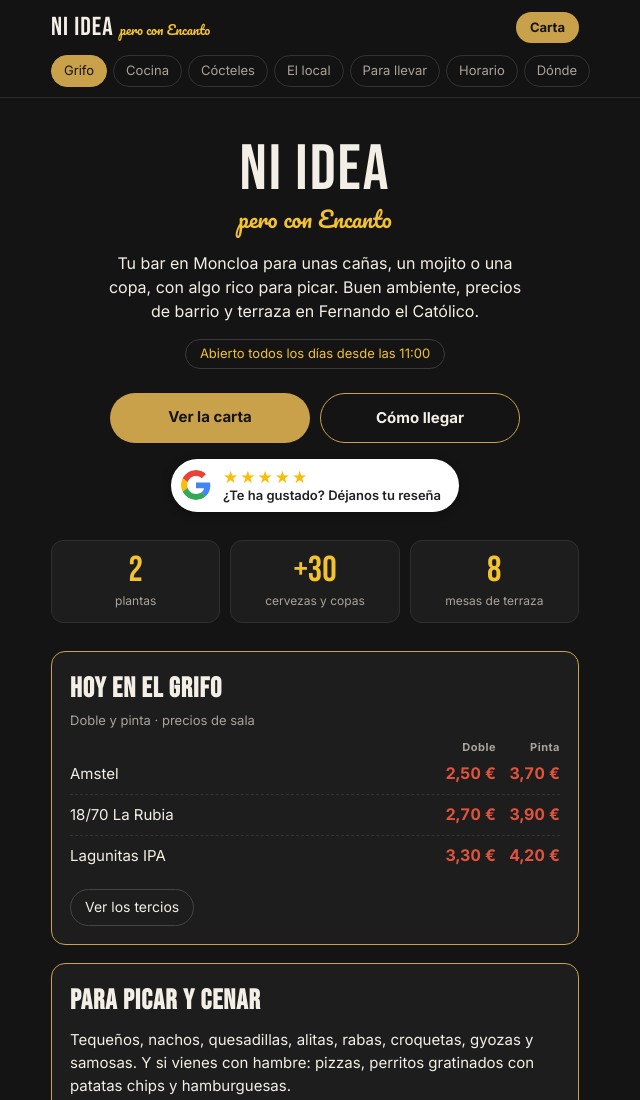
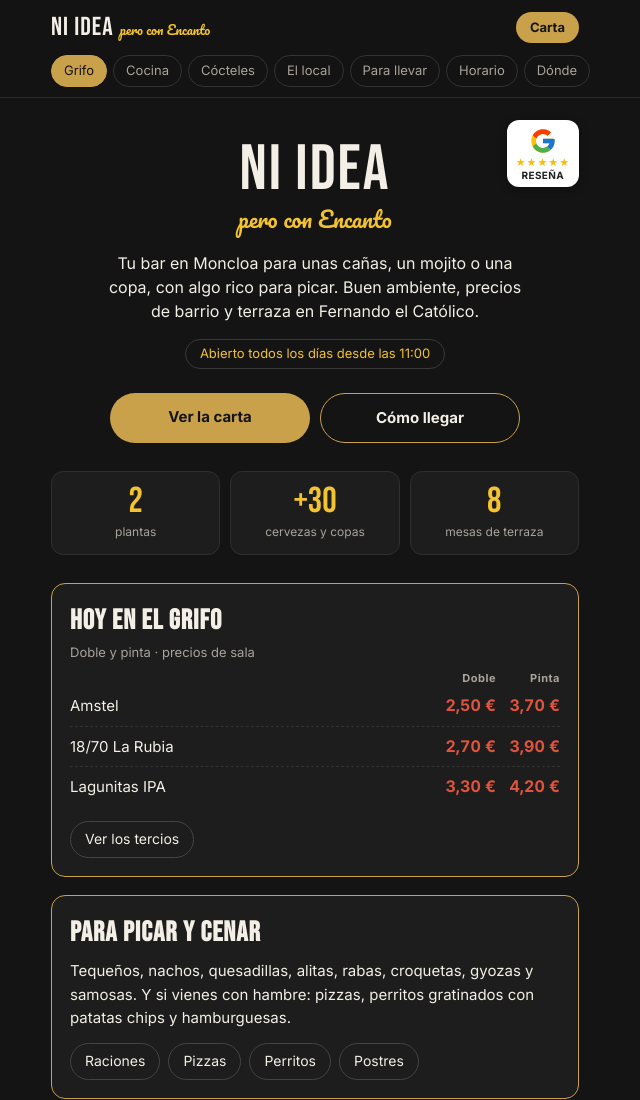
Before and after one commit to niideabar/niideabar, a plain HTML site: page index.html in a window 1280 px wide. Shown: the top 1100 px of the page, without its empty margins (325-965 px from the left). Drawn offline with Linux system fonts and the light colour scheme.

Commit message:
Reseñas: insignia pequeña junto al logo, como en JB
Co-Authored-By: Claude Opus 5.5 <noreply@anthropic.com>
Claude-Session: https://claude.ai/code/session_015o4X8DVdqU8foxjyNf8au8

```diff
--- a/estilo.css
+++ b/estilo.css
@@ -114,11 +114,10 @@ html.ficha-abierta{overflow:hidden}
 .fi-volver{display:block;width:100%;margin-top:18px;border:2px solid var(--line);background:transparent;color:var(--line);border-radius:12px;
   font:700 16px Inter,sans-serif;padding:12px;cursor:pointer}
 
-/* Botón de reseñas de Google */
-.resena{display:flex;align-items:center;gap:12px;width:max-content;max-width:100%;margin:16px auto 0;padding:9px 18px 9px 10px;
-  background:#fff;color:#202124;text-decoration:none;border-radius:999px;box-shadow:0 2px 10px rgba(0,0,0,.35);transition:transform .12s}
-.resena:active{transform:scale(.97)}
-.resena .g{width:30px;height:30px;flex:0 0 auto;background:#fff;border-radius:50%}
-.resena .txt{display:flex;flex-direction:column;align-items:flex-start;line-height:1.15;text-align:left}
-.resena .estrellas{color:#FBBC05;font-size:17px;letter-spacing:2px}
-.resena .txt span:last-child{font-size:13px;font-weight:600}
+/* Insignia de reseñas de Google (como en JB) */
+header,.hero{position:relative}
+.g-res{position:absolute;top:22px;right:0;display:flex;flex-direction:column;align-items:center;gap:2px;z-index:5;
+  background:#fff;border-radius:12px;padding:7px 9px 6px;text-decoration:none;box-shadow:0 2px 8px rgba(0,0,0,.35)}
+.g-res svg{width:28px;height:28px;display:block}
+.g-st{color:#fbbc04;font-size:11px;letter-spacing:1px;line-height:1}
+.g-tx{font:700 10px Inter,Arial,sans-serif;color:#202124;text-transform:uppercase;letter-spacing:.04em;line-height:1.1}
--- a/index.html
+++ b/index.html
@@ -58,6 +58,7 @@
 
 <div class="wrap">
   <header class="hero" id="inicio">
+    <a class="g-res" href="https://search.google.com/local/writereview?placeid=ChIJTd_6IQApQg0RrU7HAiHPPtM" target="_blank" rel="noopener" aria-label="Déjanos tu reseña en Google"><svg viewBox="0 0 48 48" aria-hidden="true"><path fill="#FFC107" d="M43.6 20.5H42V20H24v8h11.3C33.7 32.7 29.2 36 24 36c-6.6 0-12-5.4-12-12s5.4-12 12-12c3.1 0 5.8 1.2 8 3l5.7-5.7C34 6.1 29.3 4 24 4 12.9 4 4 12.9 4 24s8.9 20 20 20 20-8.9 20-20c0-1.3-.1-2.4-.4-3.5z"/><path fill="#FF3D00" d="M6.3 14.7l6.6 4.8C14.7 15.1 19 12 24 12c3.1 0 5.8 1.2 8 3l5.7-5.7C34 6.1 29.3 4 24 4 16.3 4 9.7 8.3 6.3 14.7z"/><path fill="#4CAF50" d="M24 44c5.2 0 9.9-2 13.4-5.2l-6.2-5.2C29.2 35.1 26.7 36 24 36c-5.2 0-9.6-3.3-11.3-7.9l-6.5 5C9.5 39.6 16.2 44 24 44z"/><path fill="#1976D2" d="M43.6 20.5H42V20H24v8h11.3c-.8 2.2-2.2 4.2-4.1 5.6l6.2 5.2C37 39.2 44 34 44 24c0-1.3-.1-2.4-.4-3.5z"/></svg><span class="g-st">★★★★★</span><span class="g-tx">Reseña</span></a>
     <h1>NI IDEA</h1>
     <div class="tag">pero con Encanto</div>
     <p class="lead">Tu bar en Moncloa para unas cañas, un mojito o una copa, con algo rico para picar. Buen ambiente, precios de barrio y terraza en Fernando el Católico.</p>
@@ -66,10 +67,6 @@
       <a class="b1" href="/sala/">Ver la carta</a>
       <a class="b2" href="https://www.google.com/maps/search/?api=1&query=Calle+de+Fernando+el+Cat%C3%B3lico+77+Madrid" target="_blank" rel="noopener">Cómo llegar</a>
     </div>
-    <a class="resena" href="https://search.google.com/local/writereview?placeid=ChIJTd_6IQApQg0RrU7HAiHPPtM" target="_blank" rel="noopener" aria-label="Déjanos tu reseña en Google">
-      <svg class="g" viewBox="0 0 48 48" aria-hidden="true"><path fill="#EA4335" d="M24 9.5c3.54 0 6.71 1.22 9.21 3.6l6.85-6.85C35.9 2.38 30.47 0 24 0 14.62 0 6.51 5.38 2.56 13.22l7.98 6.19C12.43 13.72 17.74 9.5 24 9.5z"/><path fill="#4285F4" d="M46.98 24.55c0-1.57-.15-3.09-.38-4.55H24v9.02h12.94c-.58 2.96-2.26 5.48-4.78 7.18l7.73 6c4.51-4.18 7.09-10.36 7.09-17.65z"/><path fill="#FBBC05" d="M10.53 28.59c-.48-1.45-.76-2.99-.76-4.59s.27-3.14.76-4.59l-7.98-6.19C.92 16.46 0 20.12 0 24c0 3.88.92 7.54 2.56 10.78l7.97-6.19z"/><path fill="#34A853" d="M24 48c6.48 0 11.93-2.13 15.89-5.81l-7.73-6c-2.15 1.45-4.92 2.3-8.16 2.3-6.26 0-11.57-4.22-13.47-9.91l-7.98 6.19C6.51 42.62 14.62 48 24 48z"/></svg>
-      <span class="txt"><span class="estrellas">★★★★★</span><span>¿Te ha gustado? Déjanos tu reseña</span></span>
-    </a>
     <div class="cifras">
       <div><b>2</b><span>plantas</span></div>
       <div><b>+30</b><span>cervezas y copas</span></div>
```
Also changed, not shown: sala/index.html (+1 -4 lines), terraza/index.html (+1 -4 lines).
